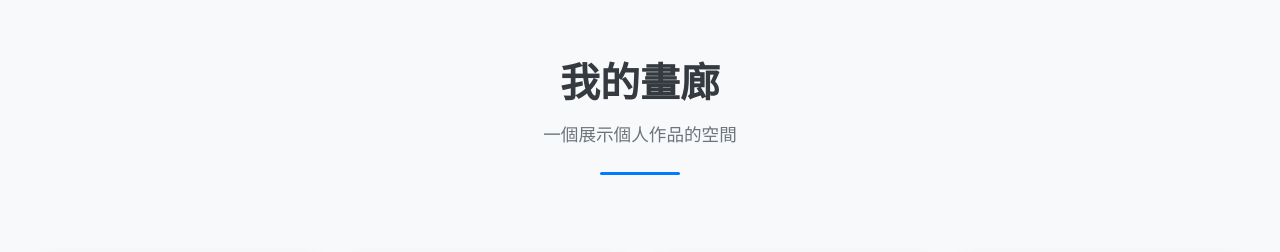
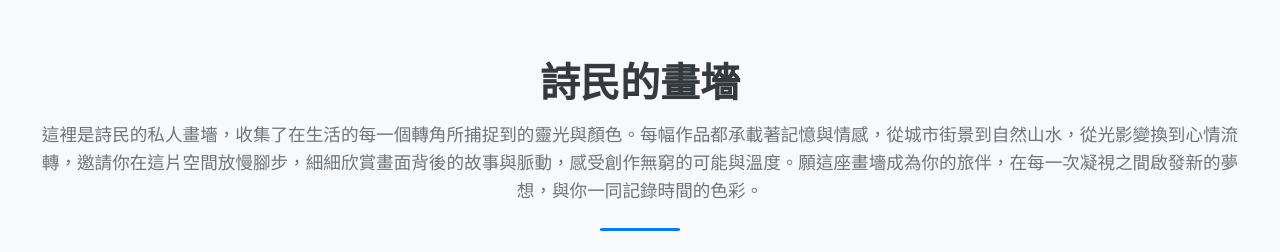
Before and after one commit to sherman0769/test_20250810, a website: page index.html in a window 1280 px wide. Shown: the top 252 px of the page. Drawn offline with Linux system fonts and the light colour scheme; no server answers; grey boxes are pictures that could not be loaded.

Commit message:
Change gallery title and expand subtitle

```diff
--- a/index.html
+++ b/index.html
@@ -13,8 +13,8 @@
 
     <header class="hero-header">
         <div class="container">
-            <h1>我的畫廊</h1>
-            <p class="subtitle">一個展示個人作品的空間</p>
+            <h1>詩民的畫墻</h1>
+            <p class="subtitle">這裡是詩民的私人畫墻，收集了在生活的每一個轉角所捕捉到的靈光與顏色。每幅作品都承載著記憶與情感，從城市街景到自然山水，從光影變換到心情流轉，邀請你在這片空間放慢腳步，細細欣賞畫面背後的故事與脈動，感受創作無窮的可能與溫度。願這座畫墻成為你的旅伴，在每一次凝視之間啟發新的夢想，與你一同記錄時間的色彩。</p>
             <div class="separator"></div>
         </div>
     </header>
```
